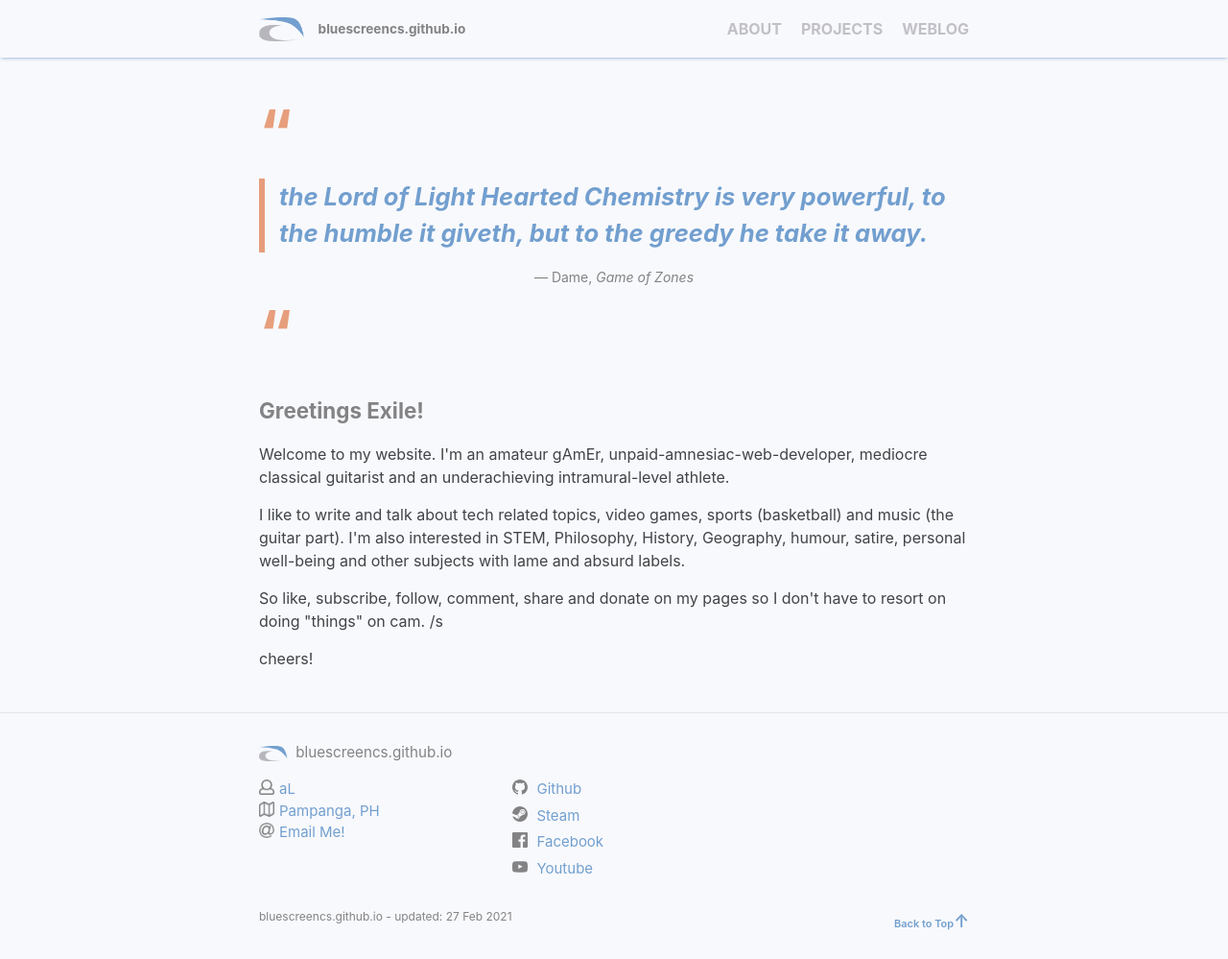
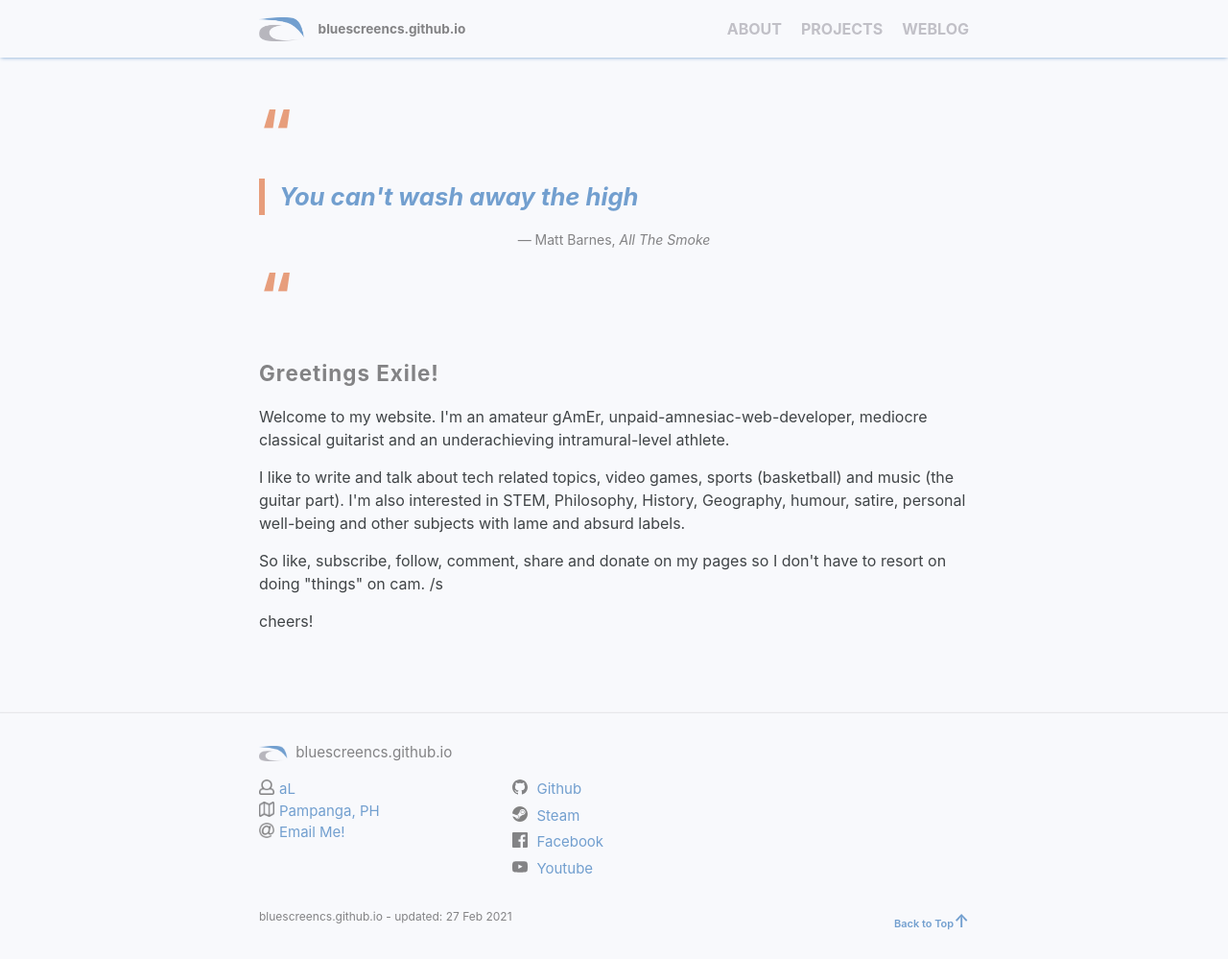
Before and after one commit to bluescreencs/bluescreen.github.io, a Jekyll site: the page built from index.html, in a window 1280 px wide and 1103 px high, cut to the strip 0-999 px from the top of the window. Shown: the whole strip at 96% size. Built offline with Jekyll 4.4.1, drawn with Linux system fonts in a browser that asks for light colours.

Commit message:
added styling for greetings

```diff
--- a/_includes/head.html
+++ b/_includes/head.html
@@ -3,6 +3,5 @@
   <meta http-equiv="X-UA-Compatible" content="IE=edge">
   <meta name="viewport" content="width=device-width, initial-scale=1">
   <link rel="shortcut icon" type="image/x-icon" href="/assets/img/favicon.png">
-  <link rel="preconnect" href="https://fonts.gstatic.com">
   <link rel="stylesheet" href="{{ "/assets/css/main.css" | relative_url }}">
 </head>
--- a/_includes/quotes.html
+++ b/_includes/quotes.html
@@ -10,6 +10,11 @@
                 {
                     "author": "JBP",
                     "quote": "To those who have everything, more will be given; and to those who have nothing, everything will be taken.",
+                    "citation": "12 Rules for Life"
+                },
+                {
+                    "author": "JBP",
+                    "quote": "You know you truly are the son of God when your dicta applies even to the smallest of the crustaceans.",
                     "citation": "12 Rules for Life"
                 },
                 {
--- a/_sass/layout/components/_greetings.scss
+++ b/_sass/layout/components/_greetings.scss
@@ -1,5 +1,6 @@
 #greetings {
     font-size: 1.4rem;
     font-weight: bold;
+    letter-spacing: 1px;
     color: $grayDark;
 }
```
